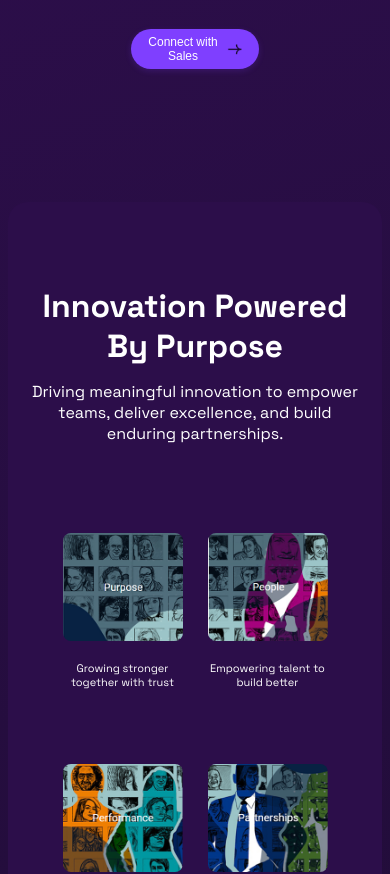
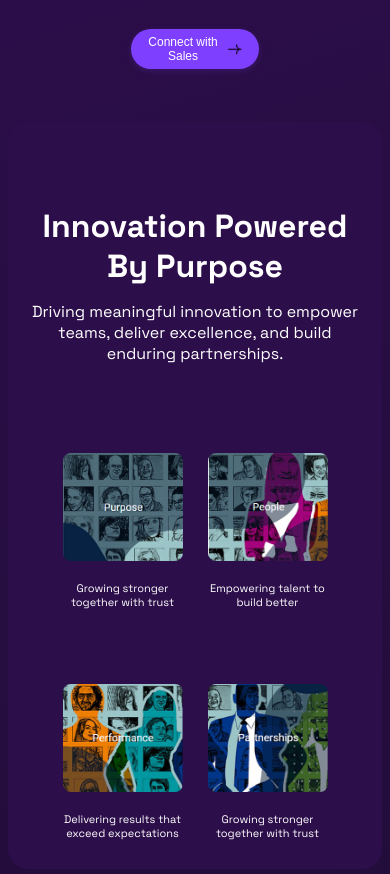
Before and after one commit to Jincora7/JincoraSite, a React (Vite) app: page / in a window 390 px wide. Shown: the part 2440-3314 px from the top of the page. Built offline with nearby package versions, Linux system fonts and the light colour scheme.

Commit message:
pillars res

```diff
--- a/src/components/Home/Pillars-Page/PillarsPage.css
+++ b/src/components/Home/Pillars-Page/PillarsPage.css
@@ -312,4 +312,8 @@ margin-top: 8rem;
   margin-top: 0px;
 }
 
+.full-card{
+margin-top: 3rem;
 }
+
+}
```
